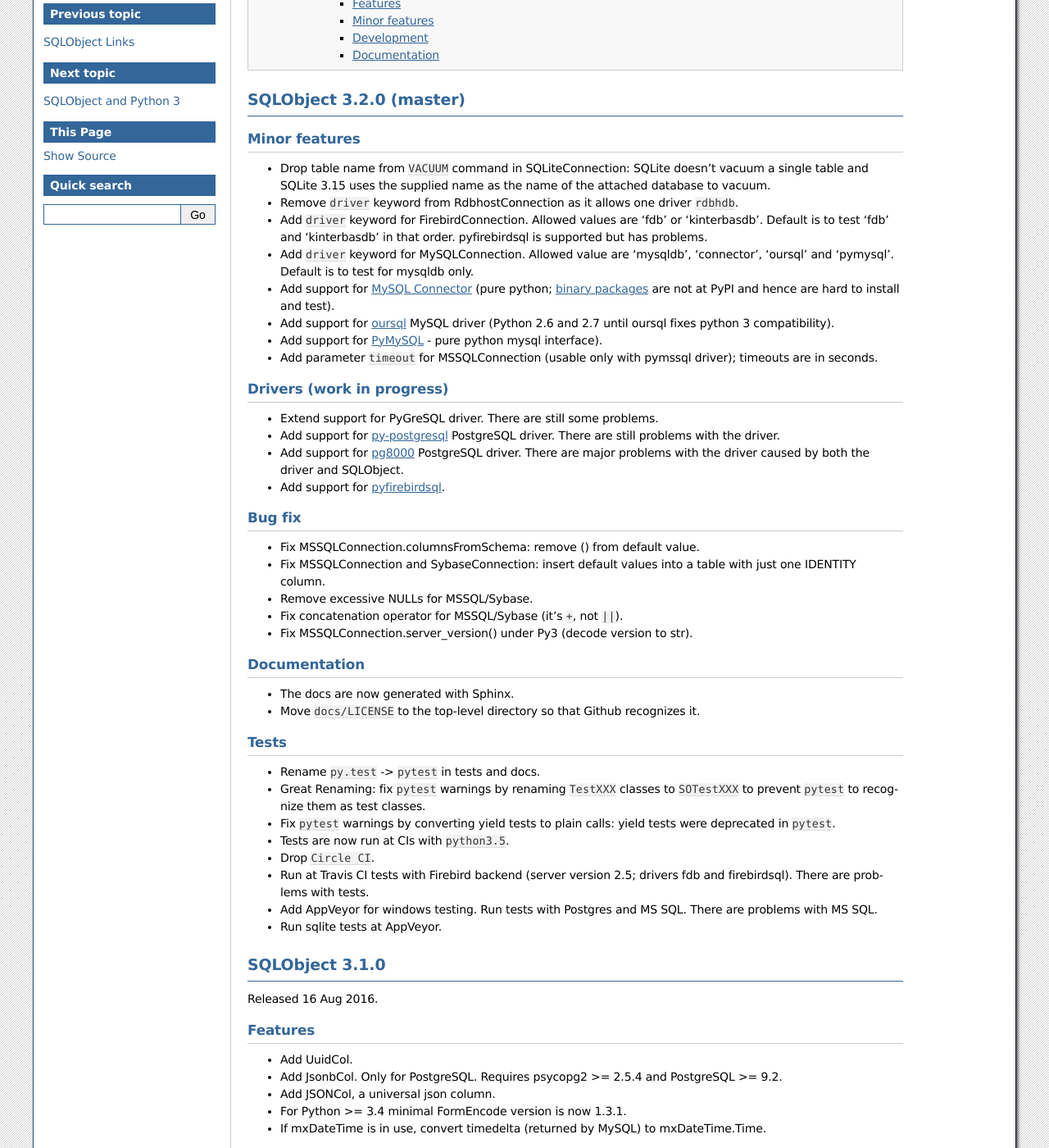
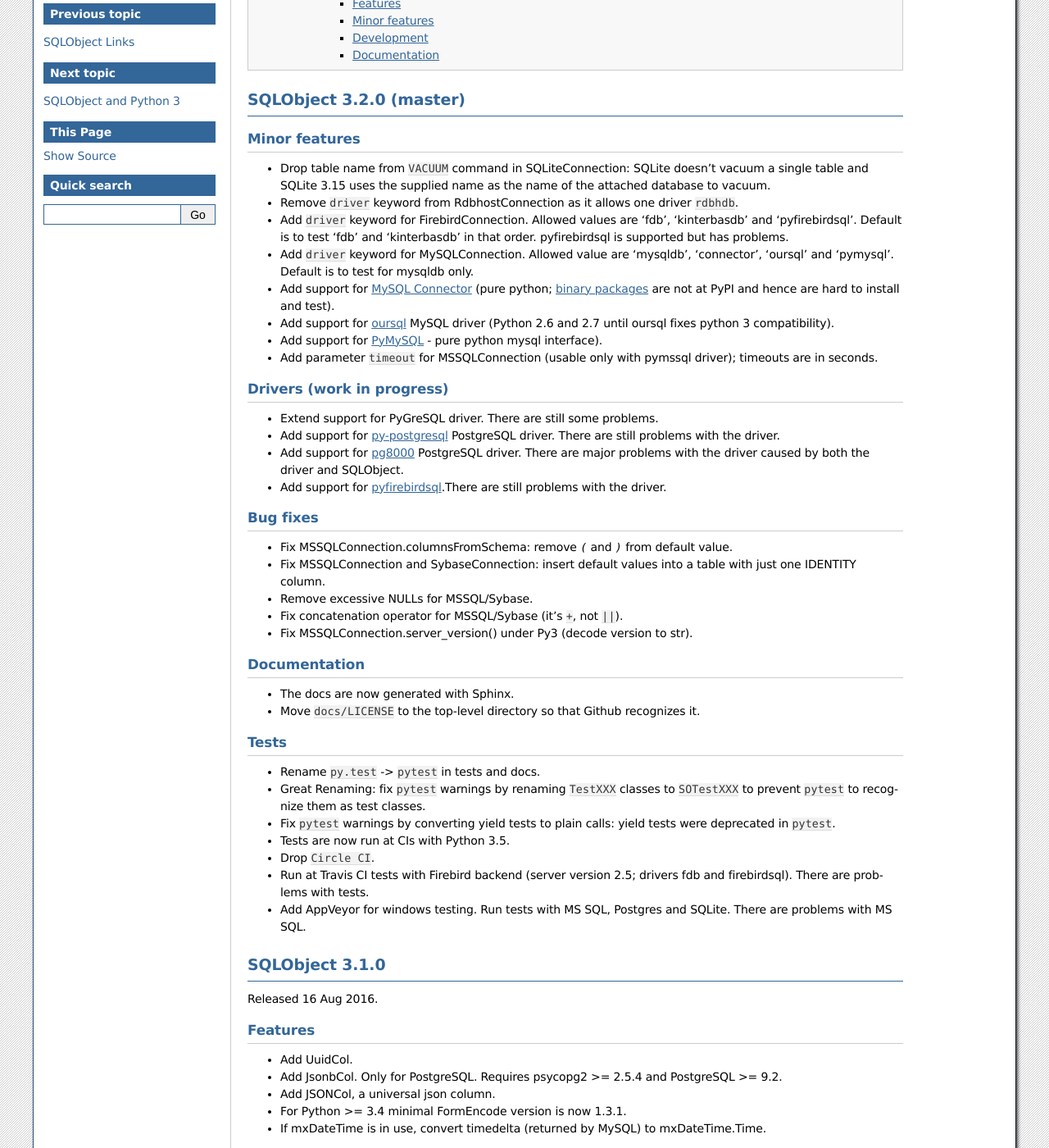
Before and after one commit to sqlobject/sqlobject, a Sphinx documentation site: the page built from docs/News.rst, in a window 1280 px wide and 1400 px high, scrolled down 421 px. Shown: the whole window at 82% size. Built offline with Sphinx 7.4.7, drawn with Linux system fonts in a browser that asks for light colours; some of the changed text lies outside the part shown.

Commit message:
Update docs
[skip ci]

```diff
--- a/docs/News.rst
+++ b/docs/News.rst
@@ -20,9 +20,9 @@
 * Remove ``driver`` keyword from RdbhostConnection as it allows one driver
   ``rdbhdb``.
 
-* Add ``driver`` keyword for FirebirdConnection. Allowed values are 'fdb'
-  or 'kinterbasdb'. Default is to test 'fdb' and 'kinterbasdb' in that
-  order. pyfirebirdsql is supported but has problems.
+* Add ``driver`` keyword for FirebirdConnection. Allowed values are 'fdb',
+  'kinterbasdb' and 'pyfirebirdsql'. Default is to test 'fdb' and
+  'kinterbasdb' in that order. pyfirebirdsql is supported but has problems.
 
 * Add ``driver`` keyword for MySQLConnection. Allowed value are 'mysqldb',
   'connector', 'oursql' and 'pymysql'. Default is to test for mysqldb only.
@@ -54,12 +54,15 @@
   PostgreSQL driver. There are major problems with the driver caused by both
   the driver and SQLObject.
 
-* Add support for `pyfirebirdsql <https://pypi.python.org/pypi/firebirdsql>`_.
+* Add support for `pyfirebirdsql
+  <https://pypi.python.org/pypi/firebirdsql>`_.There are still problems with
+  the driver.
 
-Bug fix
--------
+Bug fixes
+---------
 
-* Fix MSSQLConnection.columnsFromSchema: remove () from default value.
+* Fix MSSQLConnection.columnsFromSchema: remove `(` and `)` from default
+  value.
 
 * Fix MSSQLConnection and SybaseConnection: insert default values into a table
   with just one IDENTITY column.
@@ -89,17 +92,15 @@
 * Fix ``pytest`` warnings by converting yield tests to plain calls: yield
   tests were deprecated in ``pytest``.
 
-* Tests are now run at CIs with ``python3.5``.
+* Tests are now run at CIs with Python 3.5.
 
 * Drop ``Circle CI``.
 
 * Run at Travis CI tests with Firebird backend (server version 2.5; drivers fdb
   and firebirdsql). There are problems with tests.
 
-* Add AppVeyor for windows testing. Run tests with Postgres and MS SQL. There
-  are problems with MS SQL.
-
-* Run sqlite tests at AppVeyor.
+* Add AppVeyor for windows testing. Run tests with MS SQL, Postgres and
+  SQLite. There are problems with MS SQL.
 
 SQLObject 3.1.0
 ===============
--- a/docs/SQLObject.rst
+++ b/docs/SQLObject.rst
@@ -51,9 +51,9 @@
 PostgreSQL_ psycopg2_ or psycopg1 are recommended; PyGreSQL_, py-postgresql_
 and pg8000_ are supported but have problems (not all tests passed). SQLite_ has
 a built-in driver or PySQLite_. Firebird_ is supported via fdb_ or
-kinterbasdb_; pyfirebirdsql_ is supported but untested. `MAX DB`_ (also known
-as SAP DB) is supported via sapdb_. Sybase via Sybase_. `MSSQL Server`_ via
-pymssql_ (+ FreeTDS_) or adodbapi_ (Win32).
+kinterbasdb_; pyfirebirdsql_ is supported but has problems. `MAX DB`_ (also
+known as SAP DB) is supported via sapdb_. Sybase via Sybase_. `MSSQL Server`_
+via pymssql_ (+ FreeTDS_) or adodbapi_ (Win32).
 
 .. _MySQL: https://www.mysql.com/
 .. _MySQLdb: https://sourceforge.net/projects/mysql-python/
```
